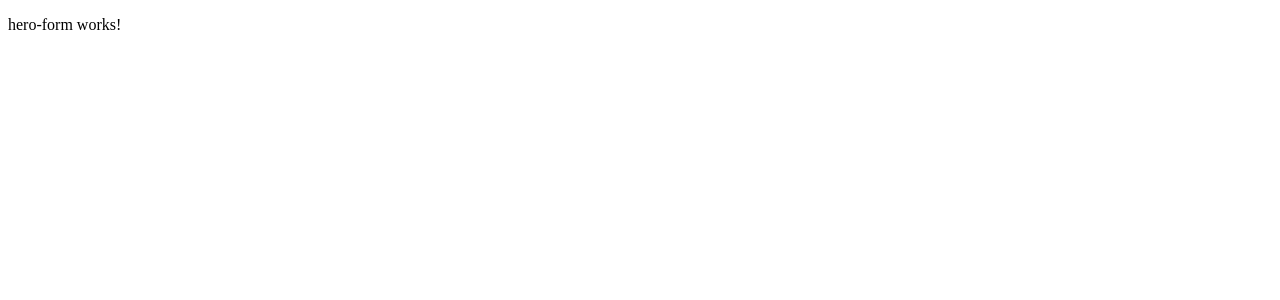
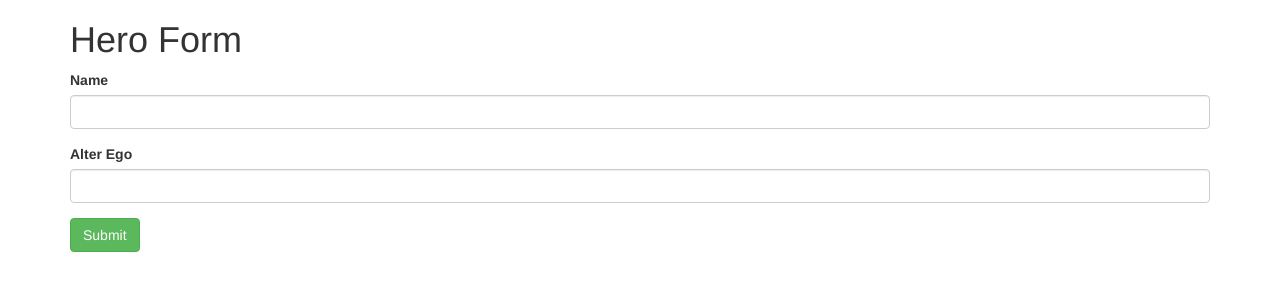
Before and after one commit to Mark-Ball/angular-forms, an Angular app: page / in a window 1280 px wide. Shown: the top 300 px of the page. Built offline with nearby package versions, Linux system fonts and the light colour scheme.

Commit message:
added and styled hero form html

```diff
--- a/src/app/hero-form/hero-form.component.html
+++ b/src/app/hero-form/hero-form.component.html
@@ -1 +1,14 @@
-<p>hero-form works!</p>
+<div class="container">
+    <h1>Hero Form</h1>
+    <form>
+        <div class="form-group">
+            <label for="name">Name</label>
+            <input type="text" class="form-control" id="name" required>
+        </div>
+        <div class="form-group">
+            <label for="alterEgo">Alter Ego</label>
+            <input type="text" class="form-control" id="alterEgo">
+        </div>
+        <button type="submit" class="btn btn-success">Submit</button>
+    </form>
+</div>
--- a/src/styles.scss
+++ b/src/styles.scss
@@ -1 +1,2 @@
 /* You can add global styles to this file, and also import other style files */
+@import url('https://unpkg.com/bootstrap@3.3.7/dist/css/bootstrap.min.css');
```
